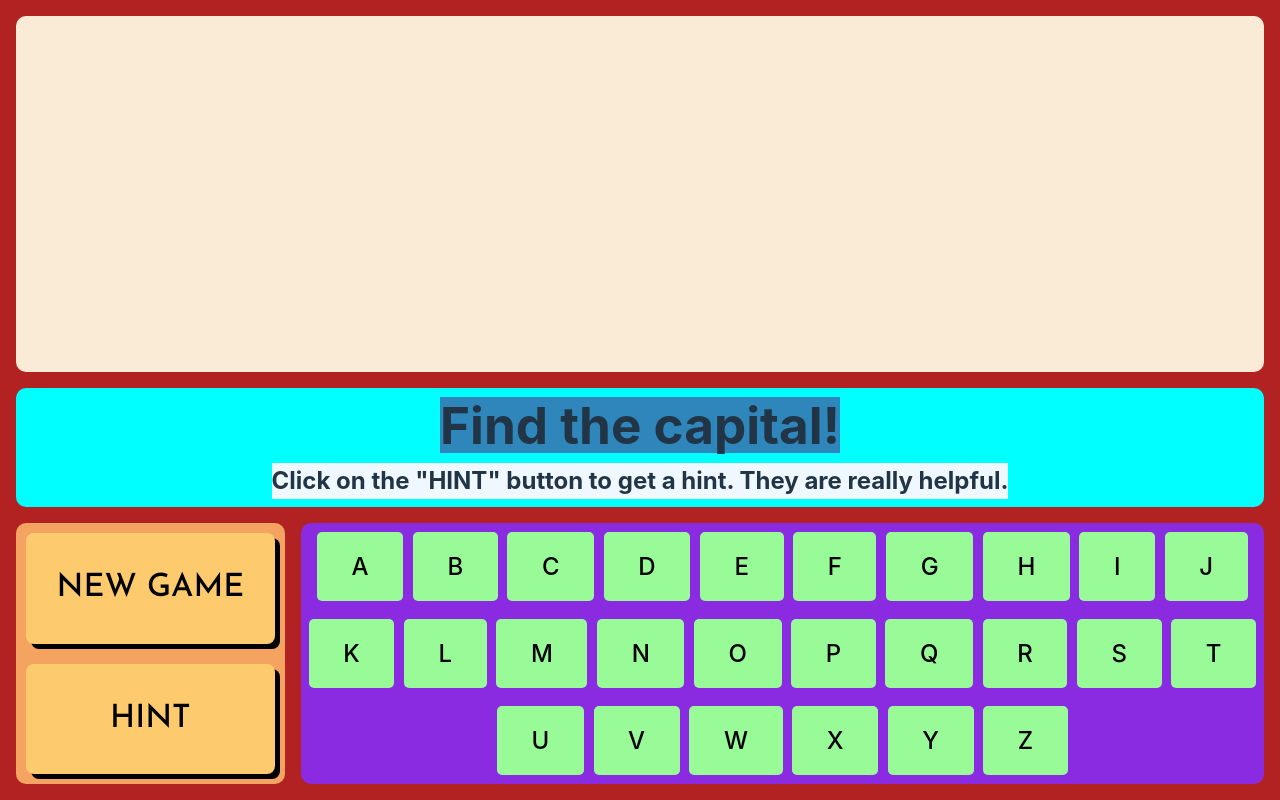
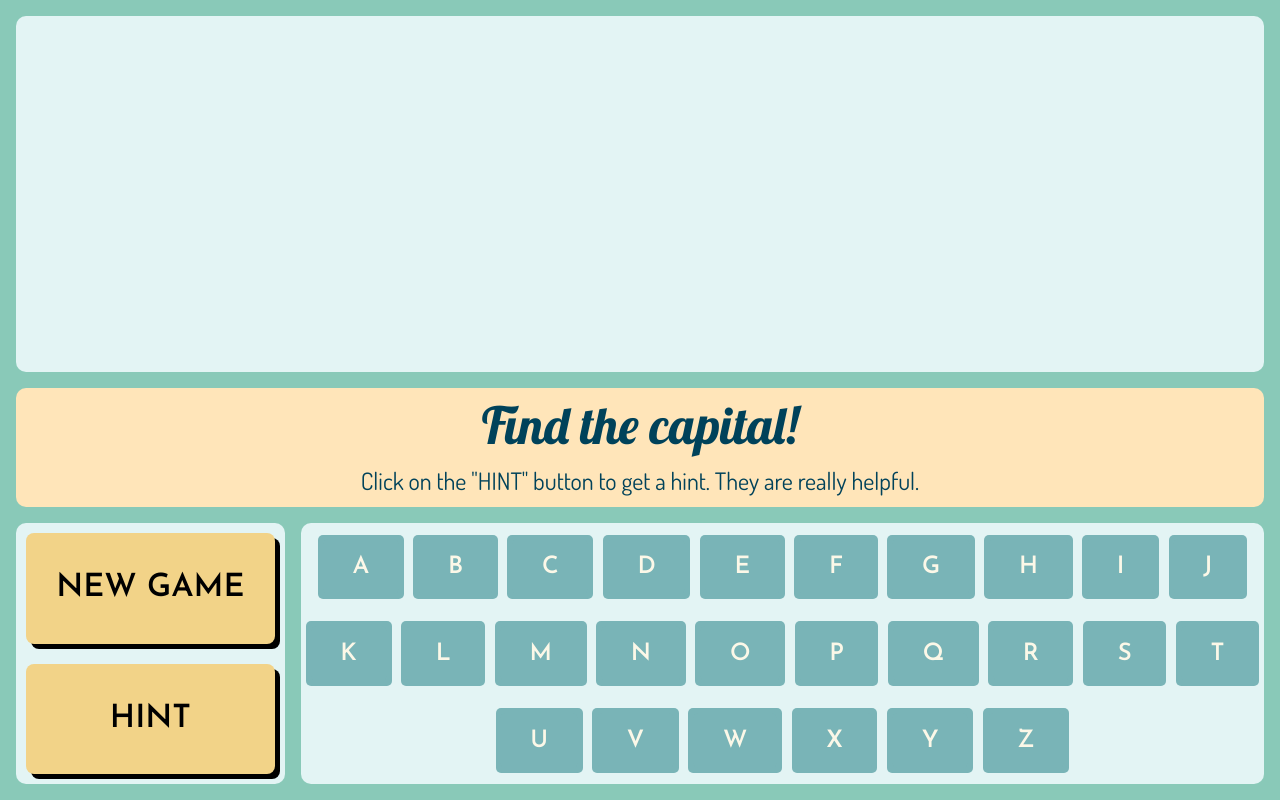
Before and after one commit to nikolaos-konstan/React-hangman, a React (Vite) app in the folder Hangman/: page / in a window 1280 px wide. Built offline with nearby package versions, Linux system fonts and the light colour scheme.

Commit message:
Added CS

```diff
--- a/Hangman/src/App.css
+++ b/Hangman/src/App.css
@@ -1,4 +1,5 @@
-@import url("https://fonts.googleapis.com/css2?family=Josefin+Sans:wght@500&display=swap");
+@import url('https://fonts.googleapis.com/css2?family=Arvo&family=Dosis&family=Josefin+Sans:wght@600&family=Lobster&display=swap');
+
 *,
 *::before,
 *::after {
@@ -7,7 +8,7 @@
   box-sizing: border-box;
 }
 .grid-container {
-  background-color: firebrick;
+  background-color: #89C9B8;
   width: 100vw;
   height: 100vh;
   padding: 1rem;
@@ -23,7 +24,7 @@
 
 .grid-item-1 {
   grid-column: span 2;
-  background-color: antiquewhite;
+  background-color: #E3F4F4;
   display: flex;
   flex-flow: row nowrap;
 
@@ -32,7 +33,7 @@
 }
 .grid-item-2 {
   grid-column: span 2;
-  background-color: aqua;
+  background-color: #FFE5B9;
   display: flex;
   flex-direction: column;
   justify-content: center;
@@ -41,7 +42,7 @@
 
 }
 .grid-item-3 {
-  background-color: sandybrown;
+  background-color: #E3F4F4;
   display: flex;
   flex-direction: column;
   justify-content: center;
@@ -49,7 +50,7 @@
 
 }
 .grid-item-4 {
-  background-color: blueviolet;
+  background-color: #E3F4F4;
   display: flex;
   flex-flow: row wrap;
   justify-content: center;
@@ -57,7 +58,8 @@
 }
 
 .letter {
-  background-color: crimson;
+  background-color: #FEFAE0;
+  color: #5E454B;
   margin: 0.5em;
   flex: 0 1 2em;
   height: 2em;
@@ -72,7 +74,9 @@
 }
 
 .key {
-  background-color: palegreen;
+  background-color: #79B4B7;
+  color: #FCF8E8;
+  font-family: "Josefin Sans", sans-serif;
   margin: 0.2em;
   flex: 0 1 auto;
 
@@ -89,7 +93,7 @@
   font-weight: bold;
   font-size: 2rem;
   font-family: "Josefin Sans", sans-serif;
-  background-color: #fdcb6e;
+  background-color: #F2D388;
   cursor: pointer;
   box-shadow: 5px 5px 0 0;
   transition: 0.2s;
@@ -99,8 +103,6 @@
 
 
 }
-
-
 
 .span {
   position: absolute;
@@ -129,11 +131,19 @@
 }
 
 h1 {
-  background-color: #2e86bb;
+  color: #00425A;
+  font-family: "Lobster", sans-serif;
 
 }
 
 h2 {
-  background-color: aliceblue;
+  color: #00425A;
+  font-family: "Dosis", sans-serif;
 
 }
+
+:disabled {
+
+  color: #FFA299;
+  transition: 0.2s;
+}
```
